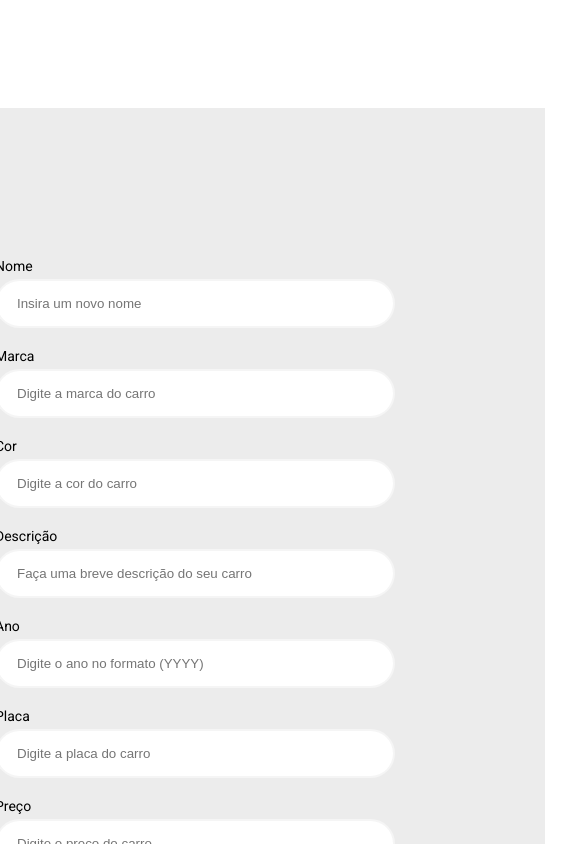
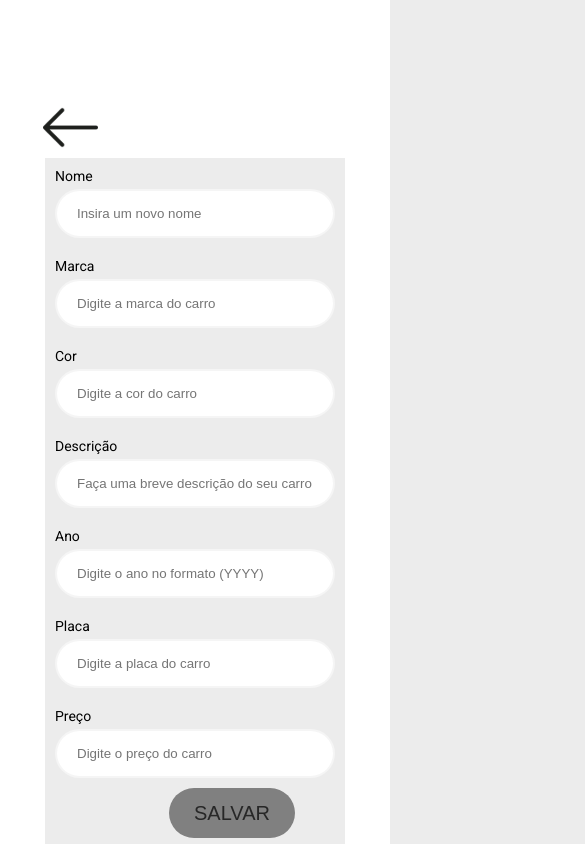
Before and after one commit to RuanL-Dev/CRUD_Vehicles, a Next.js app: page /newcar in a window 390 px wide. Shown: the top 844 px of the page, 585 px wide, since content can reach past the window. Built offline with nearby package versions, Linux system fonts and the light colour scheme; what joi-objectid would draw is missing.

Commit message:
Ajuste responsividade e

```diff
--- a/modules/cars/car.schema.js
+++ b/modules/cars/car.schema.js
@@ -23,3 +23,11 @@ export const filterSchema = Joi.object({
 export const deleteCarSchema = Joi.object({
   id: Joi.objectId().required()
 })
+
+export const editCarSchema = Joi.object({
+  id: Joi.objectId().required(),
+  carModel: Joi.string().required().max(30),
+  carPrice: Joi.string().required().max(15),
+  carDescription: Joi.string().required().max(70),
+  carYear: Joi.string().required().max(4).min(4)
+})
--- a/pages/newcar.jsx
+++ b/pages/newcar.jsx
@@ -17,6 +17,30 @@ const FormContainer = styled.div`
   padding: 150px;
   margin-bottom: 10vh;
   position: relative;
+
+  @media (max-width: 810px) {
+    padding: 100px;
+  }
+
+  @media (max-width: 650px) {
+    padding: 80px;
+    padding-bottom: 100px;
+  }
+
+  @media (max-width: 650px) {
+    padding: 50px;
+    padding-bottom: 100px;
+  }
+
+  @media (max-width: 530px) {
+    padding: 20px;
+    padding-bottom: 100px;
+  }
+
+  @media (max-width: 470px) {
+    padding: 10px;
+    padding-bottom: 100px;
+  }
 `
 
 const StyledIconArrow = styled.button`
@@ -24,6 +48,22 @@ const StyledIconArrow = styled.button`
   cursor: pointer;
   border: none;
   background-color: ${(props) => props.theme.background};
+
+  @media (max-width: 830px) {
+    margin: 50px 650px 0px 0px;
+  }
+
+  @media (max-width: 730px) {
+    margin: 100px 350px 0px 0px;
+  }
+
+  @media (max-width: 430px) {
+    margin: 100px 250px 0px 0px;
+  }
+
+  @media (max-width: 330px) {
+    margin: 100px 150px 0px 0px;
+  }
 `
 
 const ContainerButtonSave = styled.div`
@@ -37,6 +77,22 @@ const Form = styled.form`
   flex-direction: column;
   gap: 20px;
   width: 400px;
+
+  @media (max-width: 470px) {
+    width: 400px;
+  }
+
+  @media (max-width: 445px) {
+    width: 350px;
+  }
+
+  @media (max-width: 390px) {
+    width: 280px;
+  }
+
+  @media (max-width: 330px) {
+    width: 200px;
+  }
 `
 
 export default function NewCar() {
--- a/src/components/button/ButtonAdd.jsx
+++ b/src/components/button/ButtonAdd.jsx
@@ -12,6 +12,11 @@ const StyledButtonAdd = styled.button`
 
   :hover {
     background-color: ${(props) => props.theme.buttonHover};
+  }
+  @media (max-width: 400px) {
+    width: 250px;
+    padding: 12px 50px;
+    font-size: 20px;
   }
 `
 
--- a/src/components/layout/container/ContainerPage.jsx
+++ b/src/components/layout/container/ContainerPage.jsx
@@ -2,8 +2,8 @@ import styled from 'styled-components'
 
 const StyledMainContainer = styled.div`
   background-color: ${(props) => props.theme.background};
-  width: 896px;
-  height: auto;
+  width: 900px;
+  min-height: 100vh;
   display: flex;
   align-items: center;
   flex-direction: column;
```
Also changed, not shown: pages/index.jsx (+43 -3 lines), src/components/cards/Cards.jsx (+17 -7 lines), src/components/search/SearchInput.jsx (+14 -1 lines), 1 other file (tests, documents, lock files or other folders).
